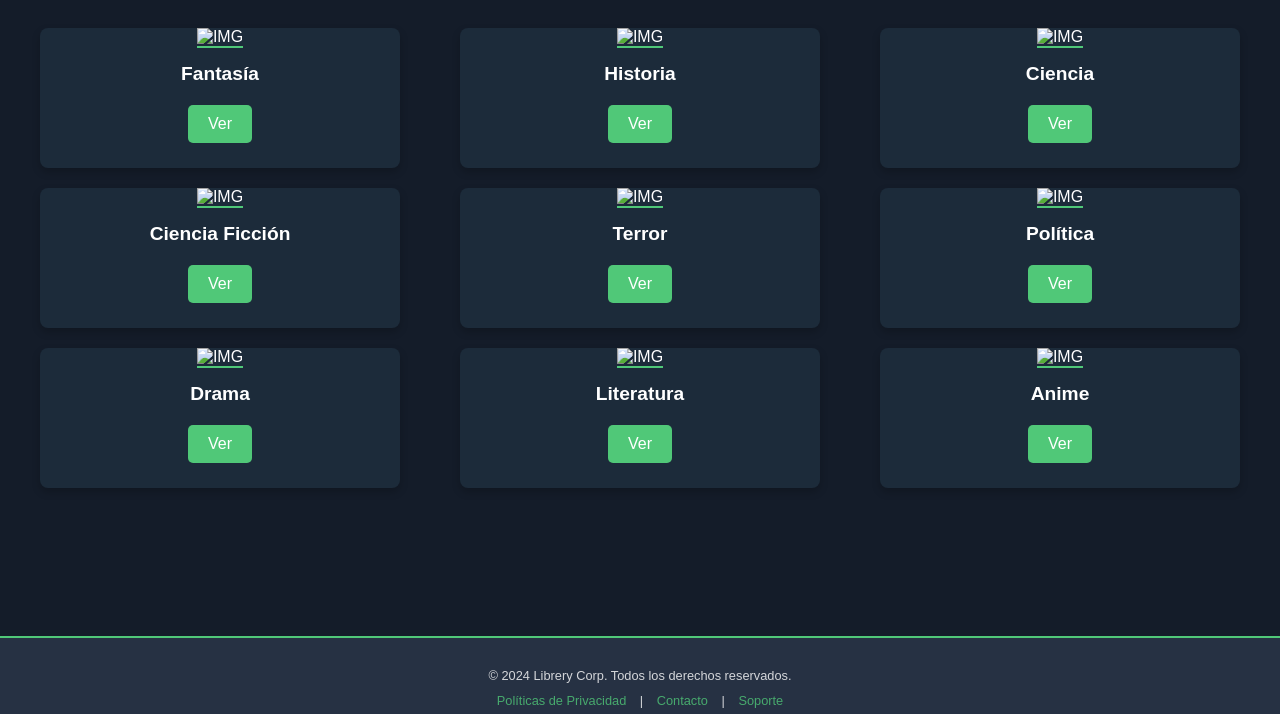
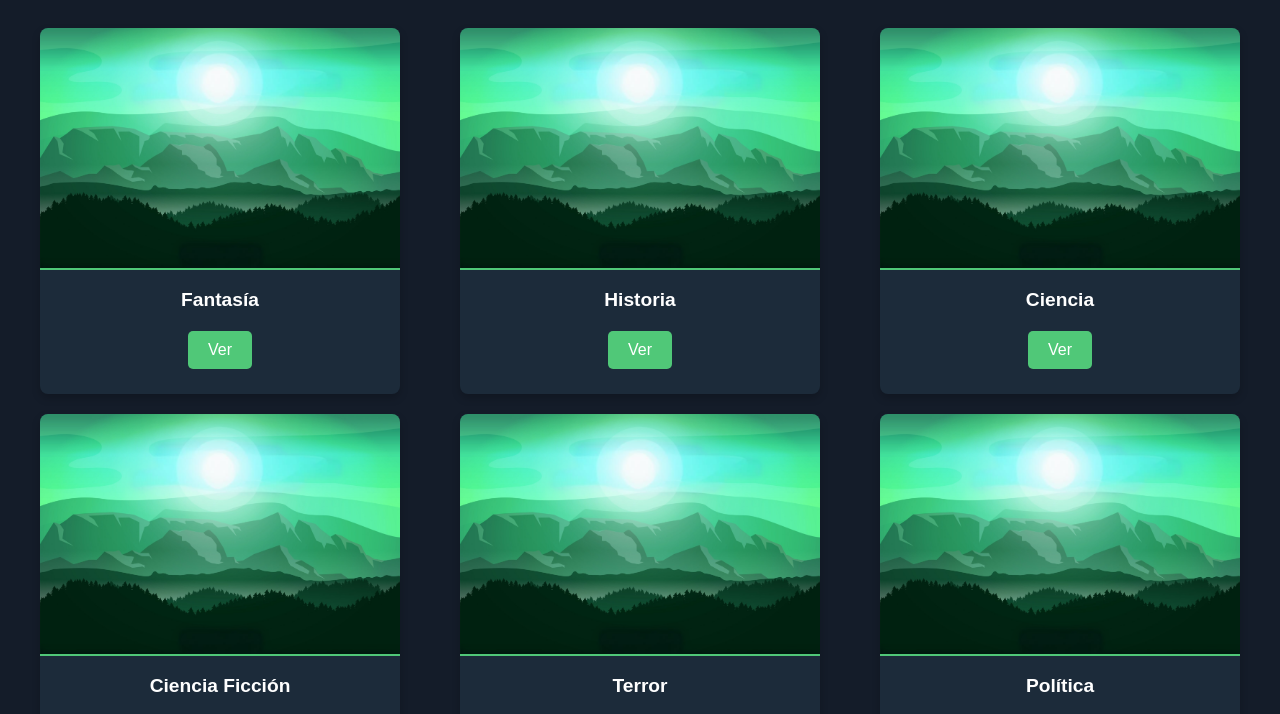
Before and after one commit to Jhan3212/Libreria, a plain HTML site: page categorias.html in a window 1280 px wide. Shown: the part 72-786 px from the top of the page. Drawn offline with Linux system fonts and the light colour scheme.

Commit message:
IMG prueba, Categorías
Añadiendo imágenes para probar en categorías

```diff
--- a/categorias.html
+++ b/categorias.html
@@ -24,70 +24,70 @@
                 <li><a href="masVendido.html">Mas Vendido</a></li>
             </ul>
         </nav>
-        <img class="Categorías" src="img/categoriasLogo.png" alt="categoriasLogo">
+        <img class="Categorías" src="" alt="categoriasLogo">
     </header>
 
     <main>
         <div id="contenedor" class="contenedor">
             <!-- Tarjetas individuales -->
             <div>
-                <img src="img/imagen1.webp" alt="IMG">
+                <img src="img/img.png" alt="IMG">
                 <div class="informacion">
                     <p>Fantasía</p>
                     <button>Ver</button>
                 </div>
             </div>
             <div>
-                <img src="img/imagen2.webp" alt="IMG">
+                <img src="img/img.png" alt="IMG">
                 <div class="informacion">
                     <p>Historia</p>
                     <button>Ver</button>
                 </div>
             </div>
             <div>
-                <img src="img/imagen3.webp" alt="IMG">
+                <img src="img/img.png" alt="IMG">
                 <div class="informacion">
                     <p>Ciencia</p>
                     <button>Ver</button>
                 </div>
             </div>
             <div>
-                <img src="img/imagen4.webp" alt="IMG">
+                <img src="img/img.png" alt="IMG">
                 <div class="informacion">
                     <p>Ciencia Ficción</p>
                     <button>Ver</button>
                 </div>
             </div>
             <div>
-                <img src="img/imagen5.webp" alt="IMG">
+                <img src="img/img.png" alt="IMG">
                 <div class="informacion">
                     <p>Terror</p>
                     <button>Ver</button>
                 </div>
             </div>
             <div>
-                <img src="img/imagen6.webp" alt="IMG">
+                <img src="img/img.png" alt="IMG">
                 <div class="informacion">
                     <p>Política</p>
                     <button>Ver</button>
                 </div>
             </div>
             <div>
-                <img src="img/imagen7.webp" alt="IMG">
+                <img src="img/img.png" alt="IMG">
                 <div class="informacion">
                     <p>Drama</p>
                     <button>Ver</button>
                 </div>
             </div>
             <div>
-                <img src="img/imagen8.webp" alt="IMG">
+                <img src="img/img.png" alt="IMG">
                 <div class="informacion">
                     <p>Literatura</p>
                     <button>Ver</button>
                 </div>
             </div>
             <div>
-                <img src="img/imagen9.webp" alt="IMG">
+                <img src="img/img.png" alt="IMG">
                 <div class="informacion">
                     <p>Anime</p>
                     <button>Ver</button>
```
